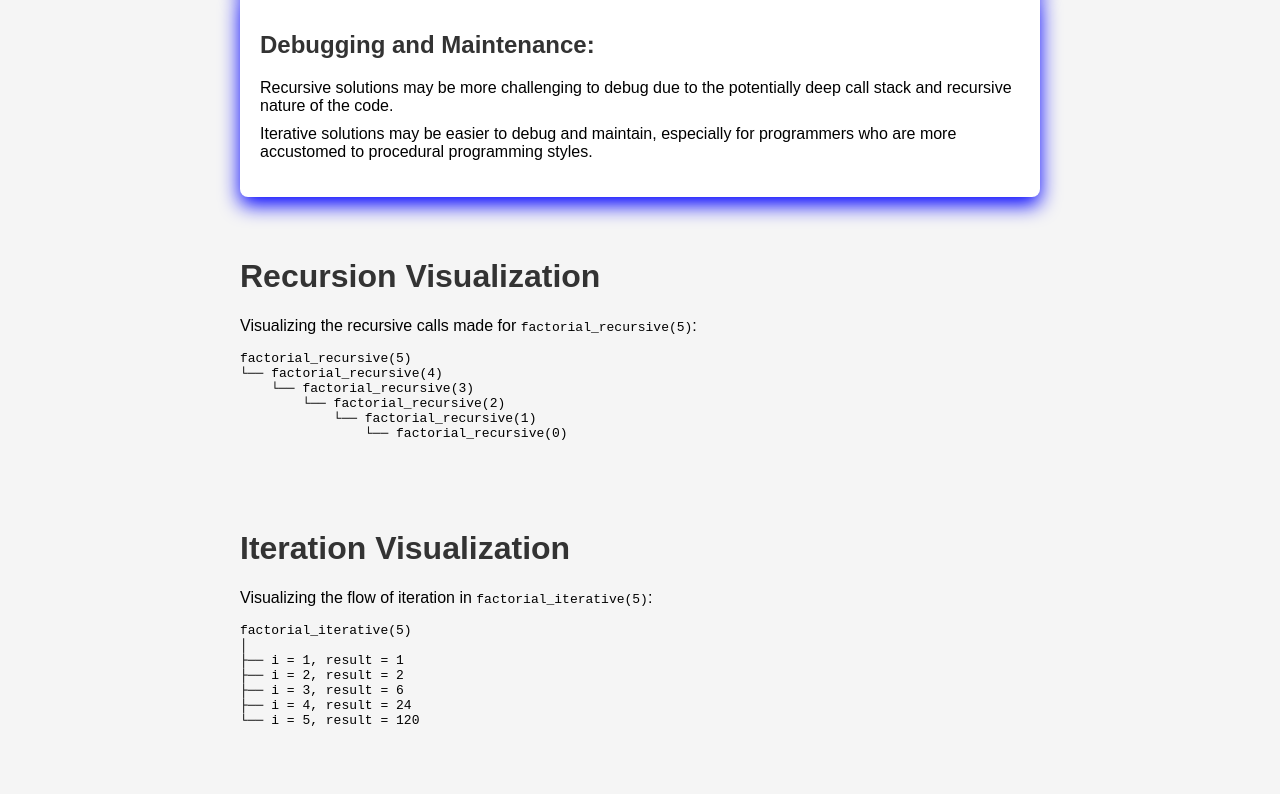
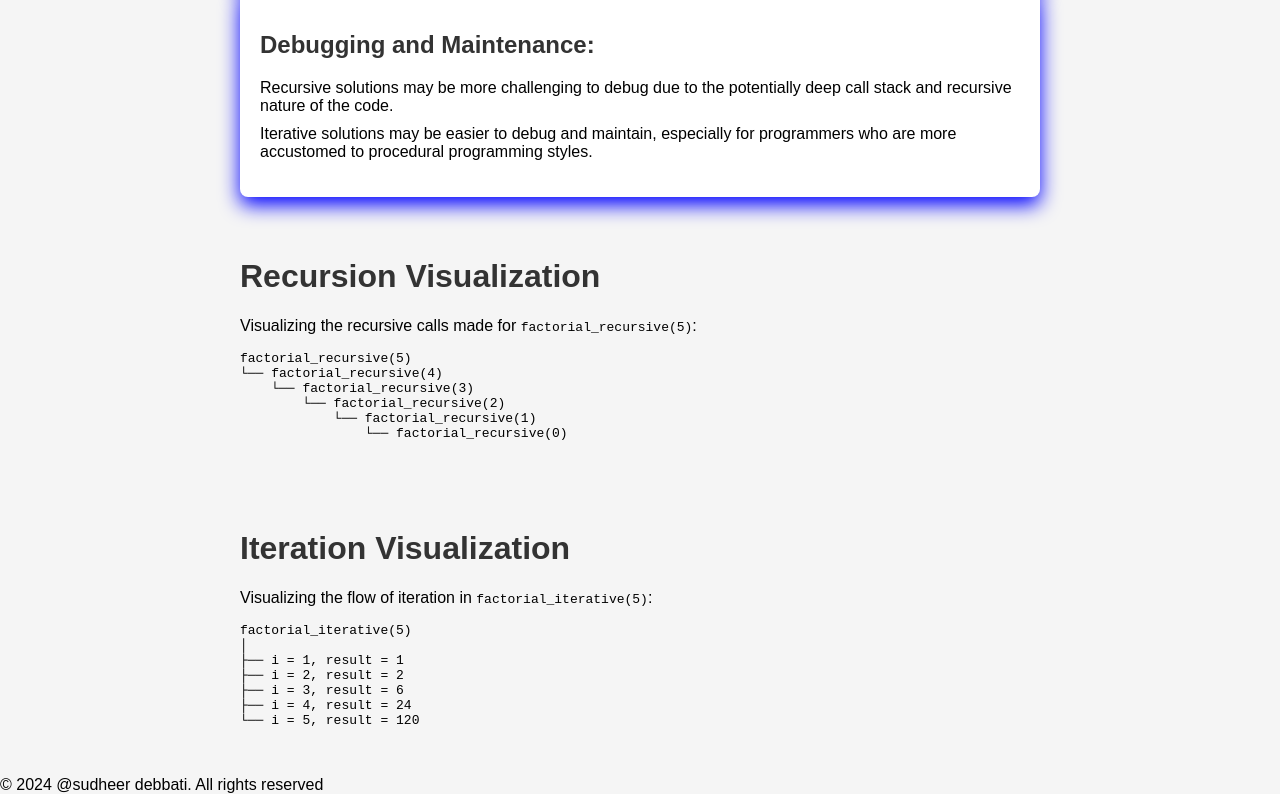
Before and after one commit to Debbatisudheer/recursion1-vs-iteration1, a plain HTML site: page index.html in a window 1280 px wide. Shown: the part 7122-7916 px from the top of the page. Drawn offline with Linux system fonts and the light colour scheme.

Commit message:
Update index.html

```diff
--- a/index.html
+++ b/index.html
@@ -341,5 +341,8 @@ factorial_iterative(5)
         </div>
 
     </div>
+    <footer>
+        &copy; 2024 @sudheer debbati. All rights reserved
+    </footer>
 </body>
 </html>
```
